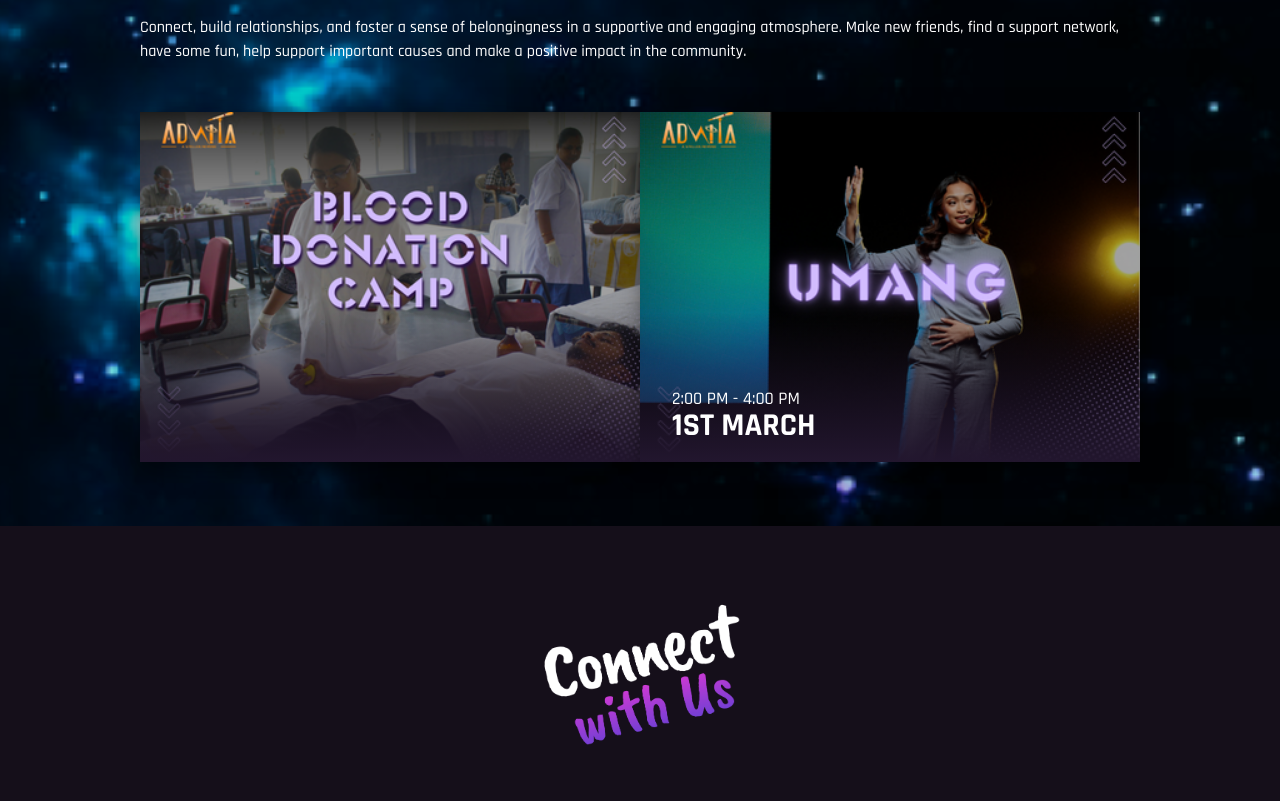
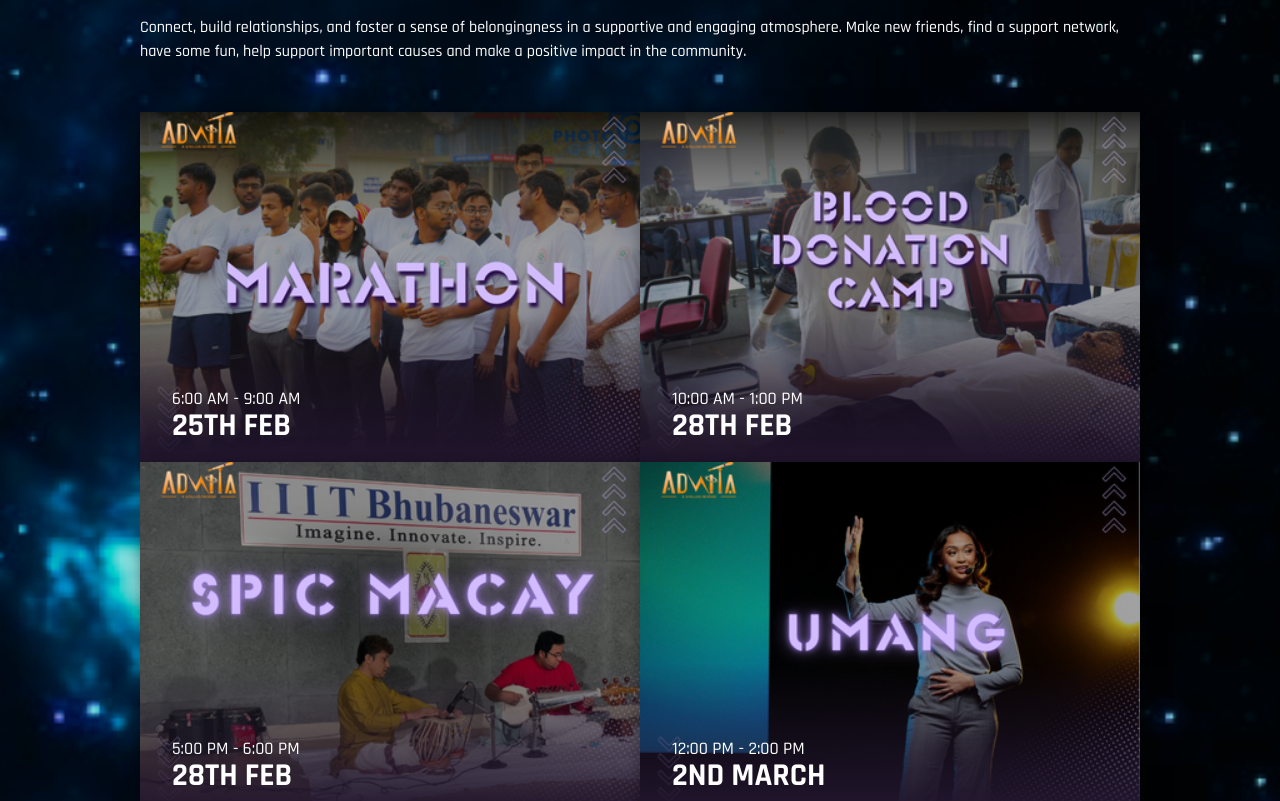
Before and after one commit to swoyam2609/ADVAITA-24-Website, a React (Create React App) app: page /events in a window 1280 px wide. Shown: the part 8798-9599 px from the top of the page. Built offline with nearby package versions, Linux system fonts and the light colour scheme.

Commit message:
csr update

```diff
--- a/src/routes/eventsData.js
+++ b/src/routes/eventsData.js
@@ -322,19 +322,34 @@ export const eventsData = [
         description: "Connect, build relationships, and foster a sense of belongingness in a supportive and engaging atmosphere. Make new friends, find a support network, have some fun, help support important causes and make a positive impact in the community.",
         events: [
             {
-                //date: "3RD MARCH",
-                //time: "10:00 AM - 1:00 PM",
-                description: "Be a hero in red! Join our Blood Donation Drive – where a single drop can save a life. It's time to roll up your sleeves, show your heart, and make a meaningful impact. Join the lifesaving journey, donate blood, and be the change. Your contribution matters, and together we can make a difference. Give the gift of life!",
+                date: "25TH FEB",
+                time: "6:00 AM - 9:00 AM",
+                description: "Advaita marathon Run For Blood - a purposeful journey to save lives through blood donation. Experience the unity of runners, all striving for a healthier community. Whether a seasoned runner or a beginner, every stride contributes to a collective effort for a more compassionate society. Lace up and join us in making a lasting impact on a crucial social cause.",
+                image: "/event-images/marathon.png",
+                //link: "https://docs.google.com/forms/d/e/1FAIpQLSdufT4rEI6HnfZpKR_ix1E0k4PAgANnOEEspGtE0wLHMZEkvg/viewform",
+                linkText: "Register",
+            },
+            {
+                date: "28TH FEB",
+                time: "10:00 AM - 1:00 PM",
+                description: "Be a hero in red! Join our Blood Donation Drive - where a single drop can save a life. It's time to roll up your sleeves, show your heart, and make a meaningful impact. Join the lifesaving journey, donate blood, and be the change. Your contribution matters, and together we can make a difference. Give the gift of life!",
                 image: "/event-images/blood_donation_camp.png",
                 //link: "https://docs.google.com/forms/d/e/1FAIpQLSdufT4rEI6HnfZpKR_ix1E0k4PAgANnOEEspGtE0wLHMZEkvg/viewform",
                 linkText: "Register",
             },
             {
-                date: "1ST MARCH",
-                time: "2:00 PM - 4:00 PM",
-                description: "Ready, set, run! Join us as we lace up our sneakers and hit the pavement for our society's marathon 🏃‍♀🏃‍♂ Let's go the distance together and make a difference! Vedanta Samiti is here with the marathon on 5th March 2023. So put your sports shoes on and  mark your calendar as we have some exciting times ahead.",
+                date: "28TH FEB",
+                time: "5:00 PM - 6:00 PM",
+                description: "Immerse yourself in the rich tapestry of Indian classical arts at the SPIC MACAY event during Advaita 2k24. As part of our cultural extravaganza, this event brings together renowned artists to showcase the vibrant heritage of classical music, dance, and other traditional art forms.",
+                image: "/event-images/spic macay.png",
+                //link: "https://docs.google.com/forms/d/e/1FAIpQLSdufT4rEI6HnfZpKR_ix1E0k4PAgANnOEEspGtE0wLHMZEkvg/viewform",
+                linkText: "Register",
+            },
+            {
+                date: "2ND MARCH",
+                time: "12:00 PM - 2:00 PM",
+                description: "Dive into a compelling pep talk, where the urgency of a crucial social cause sparks enthusiasm and a shared sense of purpose. The empowering dialogue not only fuels individual passions but also lays the foundation for unified action. Your voice becomes a catalyst for positive change, echoing a call to champion collective efforts. Together, every voice contributes to a ripple effect, creating a meaningful impact on the cause we collectively champion. Join the movement, and let's forge a path towards a better future—one resounding voice at a time.",
                 image: "/event-images/umang.png",
-                //prize: 30000,
                 //link: "https://docs.google.com/forms/d/e/1FAIpQLSc6iFedBfwXfMvbhUDXOzlArycXRwzjhD4Tm7SNUei3NNgwuQ/viewform",
                 linkText: "Register",
             },
```
Also changed, not shown: public/event-images/marathon.png (added), public/event-images/spic macay.png (added).
